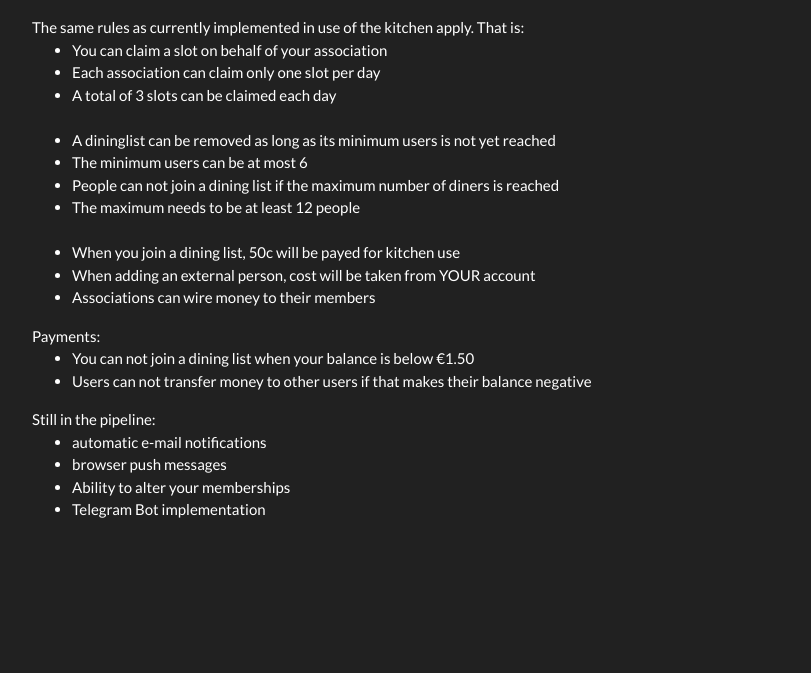
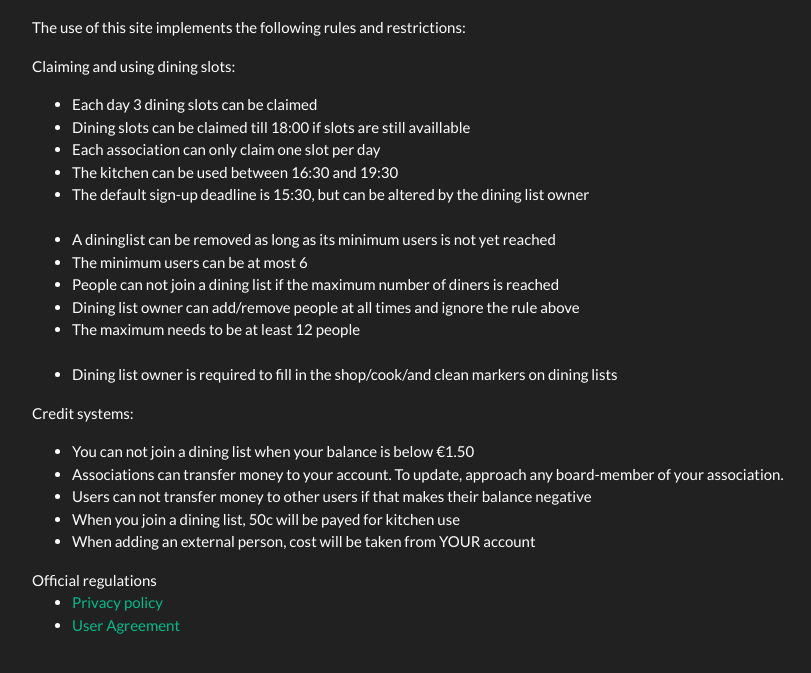
Before and after one commit to VSEScala/Scala-Dining, a Django app: page /site/rules/ in a window 1280 px wide. Shown: the part 87-760 px from the top of the page, without its empty margins (53-864 px from the left). Run offline with Django 3.2, Linux system fonts and the light colour scheme; a user stored in the database is signed in; tables that the repository leaves empty hold one stand-in row (values such as "Sample post"); some libraries are stand-ins or nearby versions.

Commit message:
Implemented Privacy Policy en User Agreement

```diff
--- a/General/views.py
+++ b/General/views.py
@@ -71,7 +71,7 @@ class BugReportView(View):
 class RulesPageView(View):
     template = "general/rules_and_regulations.html"
     context = {}
-    change_date = timezone.make_aware(datetime(2019, 2, 28, 12, 6))
+    change_date = timezone.make_aware(datetime(2019, 4, 14, 22, 20))
 
     def get(self, request):
         # Store the recent updates/visit data in the local context
--- a/ScalaApp/scala_settings.py
+++ b/ScalaApp/scala_settings.py
@@ -11,7 +11,7 @@ MIN_SLOT_DINER_MAXIMUM = 12
 
 # Last claim time for dining slots
 DINING_LIST_CLOSURE_TIME = time(15, 30)
-DINING_SLOT_CLAIM_CLOSURE_TIME = time(14, 00)
+DINING_SLOT_CLAIM_CLOSURE_TIME = time(18, 00)
 DINING_SLOT_CLAIM_AHEAD = timedelta(days=30)
 
 # Kitchen use time
--- a/assets/templates/general/rules_and_regulations.html
+++ b/assets/templates/general/rules_and_regulations.html
@@ -1,36 +1,45 @@
 {% extends 'base.html' %}
 {% load form_extras %}
+{% load static %}
 
 {% block content %}
-    The same rules as currently implemented in use of the kitchen apply. That is:
+    <p>
+        The use of this site implements the following rules and restrictions:
+    </p>
+    <p>
+        Claiming and using dining slots:
     <ul>
-        <li>You can claim a slot on behalf of your association</li>
-        <li>Each association can claim only one slot per day</li>
-        <li>A total of 3 slots can be claimed each day</li>
+        <li>Each day 3 dining slots can be claimed</li>
+        <li>Dining slots can be claimed till 18:00 if slots are still availlable</li>
+        <li>Each association can only claim one slot per day</li>
+        <li>The kitchen can be used between 16:30 and 19:30</li>
+        <li>The default sign-up deadline is 15:30, but can be altered by the dining list owner</li>
         <br>
         <li>A dininglist can be removed as long as its minimum users is not yet reached</li>
         <li>The minimum users can be at most 6</li>
         <li>People can not join a dining list if the maximum number of diners is reached</li>
+        <li>Dining list owner can add/remove people at all times and ignore the rule above</li>
         <li>The maximum needs to be at least 12 people</li>
         <br>
+        <li>Dining list owner is required to fill in the shop/cook/and clean markers on dining lists</li>
+    </ul>
+    </p>
+    <p>
+        Credit systems:
+        <ul>
+            <li>You can not join a dining list when your balance is below €1.50</li>
+            <li>Associations can transfer money to your account. To update, approach any board-member of your association.</li>
+            <li>Users can not transfer money to other users if that makes their balance negative</li>
+            <li>When you join a dining list, 50c will be payed for kitchen use</li>
+            <li>When adding an external person, cost will be taken from YOUR account</li>
+        </ul>
+    </p>
 
 
-        <li>When you join a dining list, 50c will be payed for kitchen use</li>
-        <li>When adding an external person, cost will be taken from YOUR account</li>
-        <li>Associations can wire money to their members</li>
-    </ul>
-    Payments:
+    Official regulations<br>
     <ul>
-        <li>You can not join a dining list when your balance is below €1.50</li>
-        <li>Users can not transfer money to other users if that makes their balance negative</li>
-    </ul>
-
-    Still in the pipeline:<br>
-    <ul>
-        <li>automatic e-mail notifications</li>
-        <li>browser push messages</li>
-        <li>Ability to alter your memberships</li>
-        <li>Telegram Bot implementation</li>
+        <li><a target="_blank" rel="noopener noreferrer" href="{% static "files/Scala Dining App - Privacy Policy 8-4-17.pdf" %}">Privacy policy</a></li>
+        <li><a target="_blank" rel="noopener noreferrer" href="{% static "files/Scala Dining App - User Agreement 8-4-17.pdf" %}">User Agreement</a></li>
     </ul>
 
 {% endblock %}
```
Also changed, not shown: assets/templates/account/signup.html (+7 -9 lines), 2 other files.
